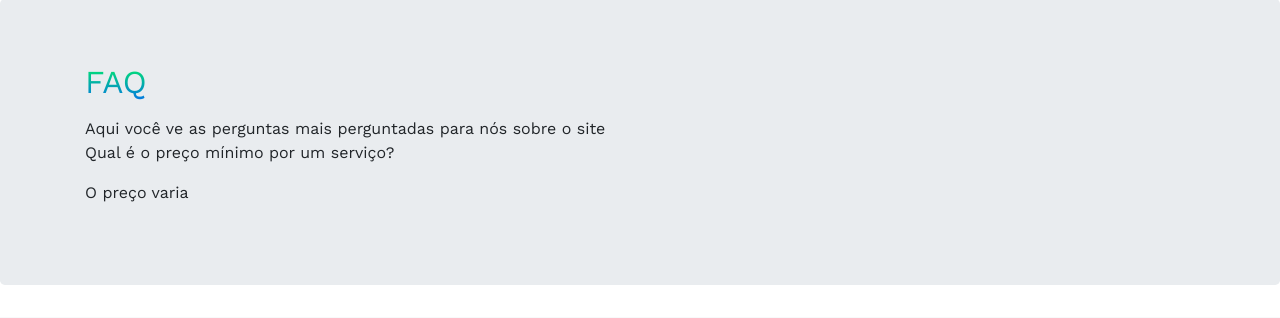
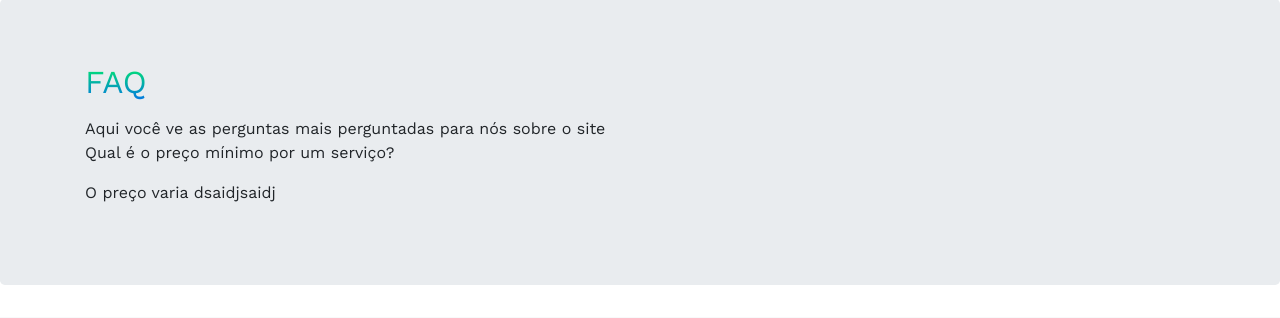
Before and after one commit to abdielmartins/myservice, a Django app: page /faq in a window 1280 px wide. Shown: the part 122-440 px from the top of the page. Run offline with Django 3.2, Linux system fonts and the light colour scheme; some libraries are stand-ins or nearby versions.

Commit message:
faq update

```diff
--- a/templates/faq.html
+++ b/templates/faq.html
@@ -43,7 +43,7 @@
             <h1 class="display-3" id="gradient">FAQ</h1>
             </p> Aqui você ve as perguntas mais perguntadas para nós sobre o site
             <p> Qual é o preço mínimo por um serviço?
-            <p> O preço varia
+            <p> O preço varia dsaidjsaidj
             </p>
           </div>
       </div>
```
